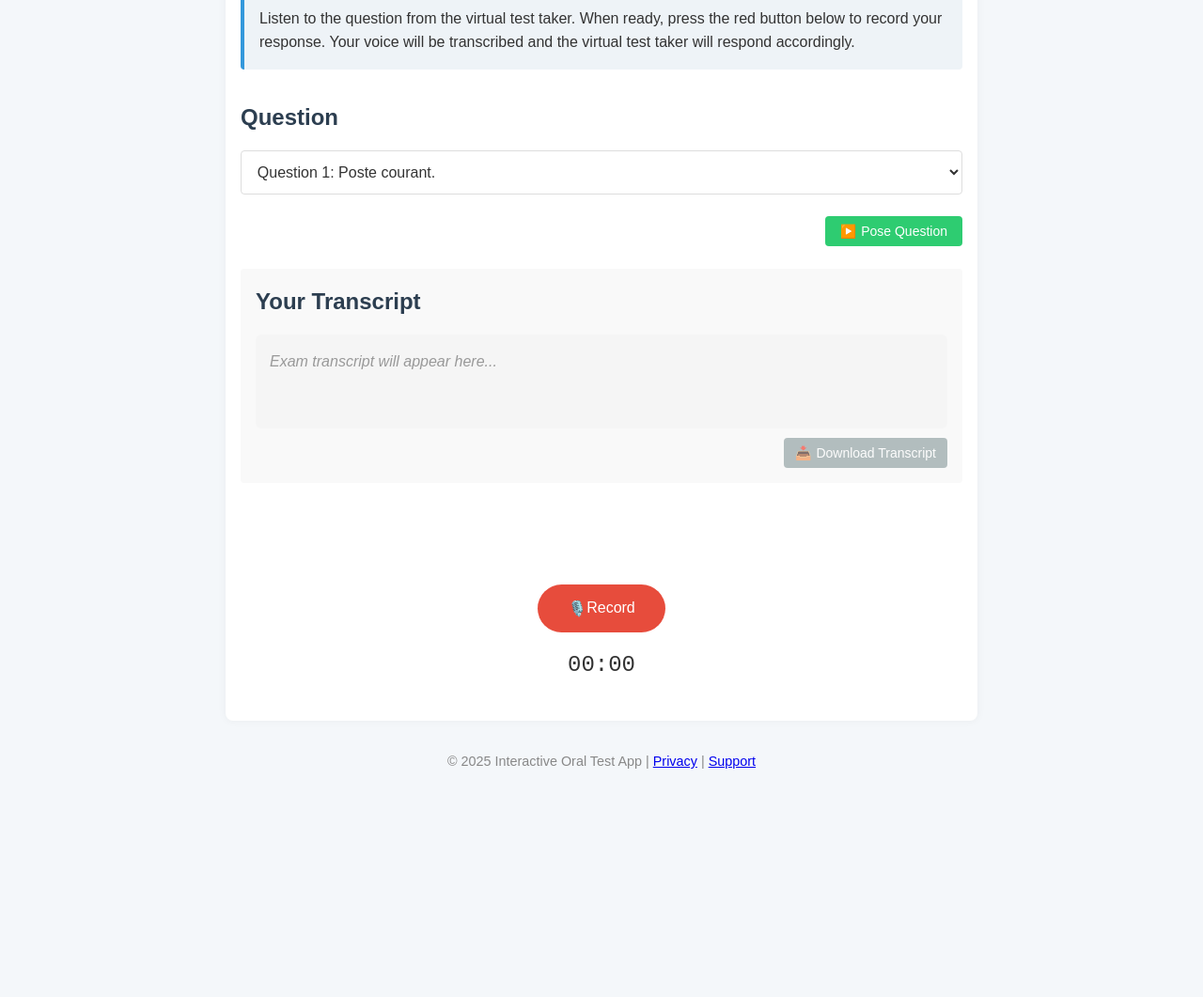
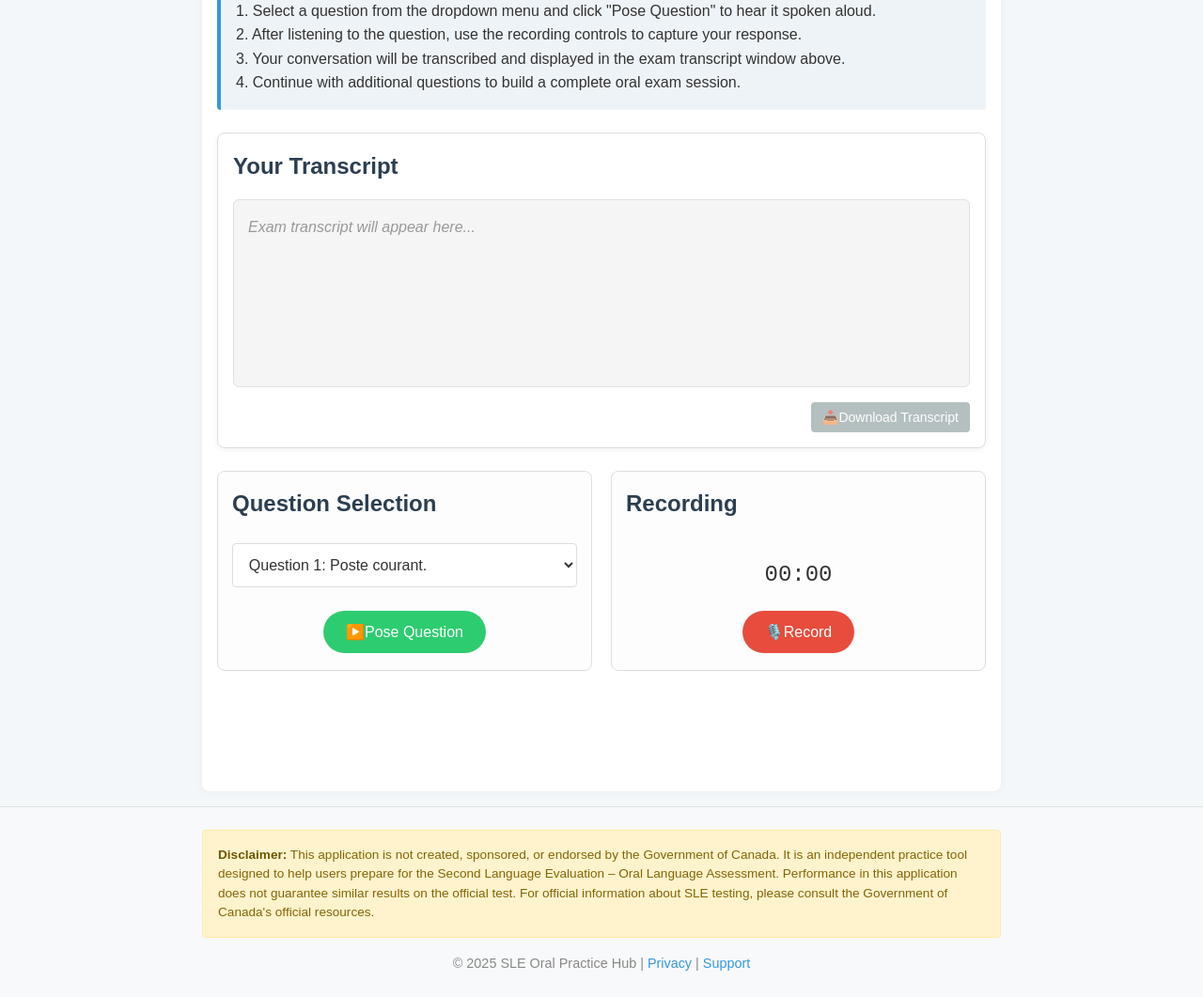
Before and after one commit to mattemoore/OutilFrancaisOral, a plain HTML site: page WebApp/index.html in a window 1280 px wide. Shown: the part 211-1272 px from the top of the page at 94% size. Before the commit the page ends 1049 px from the top, so only its background shows below. Drawn offline with Linux system fonts and the light colour scheme.

Commit message:
Formatting and wordsmithing.

```diff
--- a/WebApp/index.html
+++ b/WebApp/index.html
@@ -1,37 +1,30 @@
+<!-- filepath: c:\Code\OutilFrancaisOral\WebApp\index.html -->
 <!DOCTYPE html>
 <html lang="en">
 
-<head>
-    <meta charset="UTF-8">
+<head>    <meta charset="UTF-8">
     <meta name="viewport" content="width=device-width, initial-scale=1.0">
-    <title>Interactive Oral Test</title>
+    <title>SLE Oral Practice Hub</title>
     <link rel="stylesheet" href="styles.css">
 </head>
 
-<body>
-    <header>
-        <h1>Interactive Oral Test</h1>
+<body>    <header>
+        <h1>SLE Oral Practice Hub</h1>
     </header>
-    <main>
-        <section class="instructions">
-            <h2>Instructions</h2>
-            <p>Listen to the question from the virtual test taker. When ready, press the red button below to record your
-                response. Your voice will be transcribed and the virtual test taker will respond accordingly.</p>
-        </section>
-        <section class="question-selection">
-            <h2>Question</h2>
-            <select id="questionSelect" class="question-dropdown">
-                <option value="current-employment">Question 1: Poste courant.</option>
-                <option value="current-job-duties">Question 2: Les responsabilités de votre poste courant.</option>
-                <option value="previous-job">Question 3: Poste précédent.</option>
-                <option value="previous-job-duties">Question 4: Les responsabilités de votre poste précédent.</option>
-            </select>
-            <div class="question-action">
-                <button id="startQuestionBtn" class="action-btn">
-                    <span class="question-icon">▶️</span> Pose Question
-                </button>
+    <main>        <section class="instructions" id="instructionsSection">
+            <div class="instructions-header">
+                <h2>Instructions</h2>
+                <button id="toggleInstructionsBtn" class="toggle-btn" title="Toggle instructions">−</button>
+            </div>
+            <div class="instructions-content" id="instructionsContent">
+                <p>1. Select a question from the dropdown menu and click "Pose Question" to hear it spoken aloud.</p>
+                <p>2. After listening to the question, use the recording controls to capture your response.</p>
+                <p>3. Your conversation will be transcribed and displayed in the exam transcript window above.</p>
+                <p>4. Continue with additional questions to build a complete oral exam session.</p>
             </div>
         </section>
+
+        <!-- Transcript "screen" section -->
         <section class="transcript-container">
             <div class="transcript">
                 <h2>Your Transcript</h2>
@@ -44,22 +37,58 @@
                     </button>
                 </div>
             </div>
-        </section>
+        </section>        <!-- Controls section with two columns -->
+        <div class="controls-container">
+            <!-- Left column: Question selection -->
+            <section class="controls-column question-column">
+                <h2>Question Selection</h2>
+                <div class="control-row">
+                    <select id="questionSelect" class="question-dropdown">
+                        <option value="current-employment">Question 1: Poste courant.</option>
+                        <option value="current-job-duties">Question 2: Les responsabilités de votre poste courant.</option>
+                        <option value="previous-job">Question 3: Poste précédent.</option>
+                        <option value="previous-job-duties">Question 4: Les responsabilités de votre poste précédent.</option>
+                    </select>
+                </div>
+                <div class="button-row">
+                    <button id="startQuestionBtn" class="action-btn">
+                        <span class="question-icon">▶️</span> Pose Question
+                    </button>
+                </div>
+            </section>
+
+            <!-- Right column: Recording controls -->
+            <section class="controls-column recording-column">
+                <h2>Recording</h2>
+                <div class="control-row">
+                    <div class="timer-display">
+                        <div id="recordingStatus" class="recording-status"></div>
+                        <div id="timer" class="timer">00:00</div>
+                    </div>
+                </div>
+                <div class="button-row">
+                    <button id="recordButton" class="record-button">
+                        🎙️ <span class="button-text">Record</span>
+                    </button>
+                </div>
+            </section>
+        </div>
+
         <section class="status-container">
             <div id="status" class="status"></div>
-        </section>
-        <div class="recording-controls">
-            <div id="recordingStatus" class="recording-status"></div>
-            <button id="recordButton" class="record-button">
-                🎙️ <span class="button-text">Record</span>
-            </button>
-            <div class="timer-container">
-                <div id="timer" class="timer">00:00</div>
+        </section>    </main>
+    <footer>
+        <div class="footer-content">
+            <div class="disclaimer">
+                <strong>Disclaimer:</strong> This application is not created, sponsored, or endorsed by the Government of Canada.
+                It is an independent practice tool designed to help users prepare for the Second Language Evaluation – Oral Language Assessment.
+                Performance in this application does not guarantee similar results on the official test.
+                For official information about SLE testing, please consult the Government of Canada's official resources.
+            </div>
+            <div class="footer-links">
+                &copy; 2025 SLE Oral Practice Hub | <a href="#">Privacy</a> | <a href="#">Support</a>
             </div>
         </div>
-    </main>
-    <footer>
-        &copy; 2025 Interactive Oral Test App | <a href="#">Privacy</a> | <a href="#">Support</a>
     </footer>
     <script src="script.js"></script>
 
--- a/WebApp/styles.css
+++ b/WebApp/styles.css
@@ -1,3 +1,4 @@
+/* filepath: c:\Code\OutilFrancaisOral\WebApp\styles.css */
 :root {
     --primary-color: #3498db;
     --secondary-color: #2ecc71;
@@ -30,18 +31,9 @@ header {
 }
 
 main {
-    max-width: 800px;
+    max-width: 850px;
     margin: 2rem auto 1rem auto;
     padding: 1rem;
-    background: white;
-    border-radius: 8px;
-    box-shadow: 0 0 10px rgba(0,0,0,0.05);
-}
-
-.recording.outside-main {
-    max-width: 800px;
-    margin: 1rem auto 2rem auto;
-    padding: 1.5rem;
     background: white;
     border-radius: 8px;
     box-shadow: 0 0 10px rgba(0,0,0,0.05);
@@ -59,20 +51,140 @@ h2 {
 }
 
 section {
-    margin-bottom: 2rem;
+    margin-bottom: 1.5rem;
 }
 
+/* Instructions section */
 .instructions {
     background-color: #eef3f7;
     padding: 1rem;
     border-left: 4px solid var(--primary-color);
     border-radius: 4px;
+    margin-bottom: 1.5rem;
+    position: relative;
+    transition: all 0.3s ease;
 }
 
-.question-selection {
+.instructions.collapsed .instructions-content {
+    max-height: 0;
+    overflow: hidden;
+    padding-top: 0;
+    padding-bottom: 0;
+    margin-top: 0;
+    opacity: 0;
+}
+
+.instructions-header {
+    display: flex;
+    justify-content: space-between;
+    align-items: center;
+    margin-bottom: 0.5rem;
+}
+
+.instructions-header h2 {
+    margin: 0;
+}
+
+.instructions-content {
+    max-height: 500px;
+    overflow: hidden;
+    transition: all 0.3s ease;
+    opacity: 1;
+}
+
+.toggle-btn {
+    background: none;
+    border: none;
+    font-size: 20px;
+    color: #666;
+    cursor: pointer;
+    padding: 0;
+    width: 30px;
+    height: 30px;
+    display: flex;
+    align-items: center;
+    justify-content: center;
+    border-radius: 50%;
+    transition: all 0.2s ease;
+    font-weight: bold;
+}
+
+.toggle-btn:hover {
+    background-color: rgba(0, 0, 0, 0.1);
+    color: var(--primary-color);
+}
+
+/* Transcript "screen" section */
+.transcript-container {
     margin-bottom: 1.5rem;
 }
 
+.transcript {
+    border: 1px solid var(--border-color);
+    border-radius: 8px;
+    padding: 1rem;
+    background-color: #fff;
+    box-shadow: 0 2px 6px rgba(0,0,0,0.05);
+}
+
+.text-output {
+    background-color: var(--light-gray);
+    border-radius: 6px;
+    padding: 15px;
+    min-height: 200px; /* Make transcript taller */
+    max-height: 300px;
+    overflow-y: auto;
+    line-height: 1.8;
+    text-align: left;
+    margin-bottom: 1rem;
+    border: 1px solid #e0e0e0;
+}
+
+.transcript-actions {
+    display: flex;
+    justify-content: flex-end;
+    margin-top: 10px;
+}
+
+/* Controls container */
+.controls-container {
+    display: flex;
+    gap: 20px;
+    margin-bottom: 1.5rem;
+}
+
+.controls-column {
+    flex: 1;
+    padding: 15px;
+    border: 1px solid var(--border-color);
+    border-radius: 8px;
+    background-color: #fdfdfd;
+    display: flex;
+    flex-direction: column;
+}
+
+.controls-column h2 {
+    margin: 0 0 1rem 0;
+    text-align: left;
+}
+
+/* Shared row styles */
+.control-row {
+    flex: 1;
+    display: flex;
+    align-items: center;
+    margin-bottom: 1rem;
+    min-height: 60px;
+}
+
+.button-row {
+    display: flex;
+    justify-content: center;
+    align-items: center;
+    min-height: 50px;
+}
+
+/* Question selection styles */
 .question-dropdown {
     width: 100%;
     padding: 0.8rem;
@@ -90,53 +202,55 @@ section {
     box-shadow: 0 0 0 2px rgba(52, 152, 219, 0.2);
 }
 
-.question-action {
-    margin-top: 0.8rem;
-    display: flex;
-    justify-content: flex-end;
-    gap: 10px;
+/* Shared button styles */
+.action-btn, .record-button {
+    display: inline-flex;
+    align-items: center;
+    justify-content: center;
+    border: none;
+    border-radius: 50px;
+    padding: 0.8rem 1.5rem;
+    font-size: 1rem;
+    cursor: pointer;
+    transition: all 0.3s ease;
+    outline: none;
+    color: white;
 }
 
 .action-btn {
-    display: inline-flex;
-    align-items: center;
     background-color: var(--secondary-color);
-    color: white;
-    border: none;
-    border-radius: 4px;
-    padding: 8px 16px;
-    font-size: 14px;
-    cursor: pointer;
-    transition: all 0.2s ease;
-    margin-top: 10px;
 }
 
 .action-btn:hover {
     background-color: #27ae60;
 }
 
-.question-icon {
-    margin-right: 5px;
+/* Recording controls styles */
+.timer-display {
+    width: 100%;
+    display: flex;
+    flex-direction: column;
+    align-items: center;
+    justify-content: center;
 }
 
-.recording {
+.recording-status {
+    font-size: 14px;
+    color: var(--danger-color);
+    font-weight: bold;
+    height: 20px;
+    text-align: center;
+}
+
+.timer {
+    font-size: 24px;
+    font-family: monospace;
+    color: var(--text-color);
     text-align: center;
 }
 
 .record-button {
-    padding: 1rem 2rem;
-    font-size: 1rem;
-    border: none;
-    border-radius: 50px;
     background-color: var(--danger-color);
-    color: white;
-    cursor: pointer;
-    transition: all 0.3s ease;
-    outline: none;
-    display: inline-flex;
-    align-items: center;
-    justify-content: center;
-    margin: 0.5rem auto;
 }
 
 .record-button:hover {
@@ -146,10 +260,6 @@ section {
 .record-button.recording {
     background-color: var(--danger-color);
     animation: pulse 1.5s infinite;
-}
-
-.record-button.recording:hover {
-    background-color: #c0392b;
 }
 
 @keyframes pulse {
@@ -171,57 +281,80 @@ section {
     font-size: 14px;
     color: var(--danger-color);
     font-weight: bold;
-    margin: 0.5rem 0;
-}
-
-.recording-controls {
-    display: flex;
-    flex-direction: column;
-    align-items: center;
-    justify-content: center;
-    margin: 1rem 0;
+    height: 20px;
     text-align: center;
-}
-
-.timer-container {
-    text-align: center;
-    margin: 0.5rem 0;
 }
 
 .timer {
     font-size: 24px;
     font-family: monospace;
     color: var(--text-color);
+    text-align: center;
 }
 
-.transcript {
+/* Status container */
+.status-container {
     margin-top: 1rem;
-    padding: 1rem;
-    background-color: #f9f9f9;
+}
+
+.status {
+    text-align: center;
+    padding: 10px;
+    font-size: 14px;
+    border-radius: 4px;
+    min-height: 40px; /* Fixed height to prevent layout shift */
+}
+
+.status.error {
+    background-color: #ffebee;
+    color: var(--danger-color);
+}
+
+.status.success {
+    background-color: #e8f5e9;
+    color: var(--secondary-color);
+}
+
+.status.loading {
+    background-color: #e3f2fd;
+    color: var(--primary-color);
+}
+
+.status.recording {
+    background-color: #fdf1e3;
+    color: #e67e22;
+    animation: pulse 2s infinite;
+}
+
+/* Question and Answer styles in transcript */
+.posed-question {
+    background-color: #e8f4fb;
+    border-left: 3px solid var(--primary-color);
+    padding: 12px;
+    margin: 10px 0;
+    border-radius: 4px;
+    font-weight: bold;
+    color: var(--dark-blue);
+}
+
+.user-answer {
+    background-color: #f0f8f0;
+    border-left: 3px solid var(--secondary-color);
+    padding: 12px;
+    margin: 10px 0;
     border-radius: 4px;
 }
 
-.label {
-    font-weight: bold;
-    margin-bottom: 0.5rem;
-    color: #555;
+.answer-timestamp, .question-timestamp {
+    color: #777;
+    font-size: 0.85em;
+    margin-right: 8px;
+    font-family: monospace;
 }
 
-.text-output {
-    background-color: var(--light-gray);
-    border-radius: 6px;
-    padding: 15px;
-    min-height: 100px;
-    max-height: 250px;
-    overflow-y: auto;
-    line-height: 1.8;
-    text-align: left;
-}
-
-.transcript-actions {
-    display: flex;
-    justify-content: flex-end;
-    margin-top: 10px;
+.placeholder {
+    color: #999;
+    font-style: italic;
 }
 
 .download-btn {
@@ -247,105 +380,62 @@ section {
     opacity: 0.7;
 }
 
-.download-icon, .clear-icon {
-    margin-right: 5px;
+footer {
+    text-align: center;
+    padding: 1.5rem 1rem;
+    font-size: 0.9rem;
+    color: #888;
+    margin-top: 1rem;
+    background-color: #f8f9fa;
+    border-top: 1px solid #e0e0e0;
 }
 
-.placeholder {
-    color: #999;
-    font-style: italic;
+.footer-content {
+    max-width: 850px;
+    margin: 0 auto;
 }
 
-.posed-question {
-    background-color: #e8f4fb;
-    border-left: 3px solid var(--primary-color);
-    padding: 12px;
-    margin: 10px 0;
+.disclaimer {
+    background-color: #fff3cd;
+    border: 1px solid #ffeaa7;
     border-radius: 4px;
-    font-weight: bold;
-    color: var(--dark-blue);
+    padding: 1rem;
+    margin-bottom: 1rem;
+    font-size: 0.85rem;
+    line-height: 1.5;
+    color: #856404;
+    text-align: left;
 }
 
-.user-answer {
-    background-color: #f0f8f0;
-    border-left: 3px solid var(--secondary-color);
-    padding: 12px;
-    margin: 10px 0;
-    border-radius: 4px;
+.disclaimer strong {
+    color: #6c5700;
 }
 
-.answer-timestamp {
-    color: #777;
-    font-size: 0.85em;
-    margin-right: 8px;
-    font-family: monospace;
-}
-
-.question-timestamp {
-    color: #777;
-    font-size: 0.85em;
-    margin-right: 8px;
-    font-family: monospace;
-}
-
-.status-container {
-    margin-top: 1rem;
-}
-
-.status {
-    text-align: center;
-    padding: 10px;
-    font-size: 14px;
-    border-radius: 4px;
-}
-
-.status.error {
-    background-color: #ffebee;
-    color: var(--danger-color);
-}
-
-.status.success {
-    background-color: #e8f5e9;
-    color: var(--secondary-color);
-}
-
-.status.loading {
-    background-color: #e3f2fd;
-    color: var(--primary-color);
-}
-
-.status.recording {
-    background-color: #fdf1e3;
-    color: #e67e22;
-    animation: pulse 2s infinite;
-}
-
-.audio-response {
-    margin-top: 1rem;
-}
-
-audio {
-    width: 100%;
+.footer-links {
     margin-top: 0.5rem;
 }
 
-.floating-record-button-container {
-    display: flex;
-    justify-content: center;
-    margin: 1rem 0;
+.footer-links a {
+    color: #3498db;
+    text-decoration: none;
 }
 
-.record-button.floating {
-    padding: 1.2rem 3rem;
-    font-size: 1.2rem;
-    box-shadow: 0 4px 12px rgba(0, 0, 0, 0.1);
-    margin: 0;
+.footer-links a:hover {
+    text-decoration: underline;
 }
 
-footer {
-    text-align: center;
-    padding: 1rem;
-    font-size: 0.9rem;
-    color: #888;
-    margin-top: 1rem;
+/* Responsive adjustments */
+@media (max-width: 768px) {
+    .controls-container {
+        flex-direction: column;
+    }
+
+    .controls-column {
+        margin-bottom: 1rem;
+    }
+
+    .text-output {
+        min-height: 150px;
+        max-height: 200px;
+    }
 }
```
Also changed, not shown: WebApp/script.js (+22 -6 lines).
